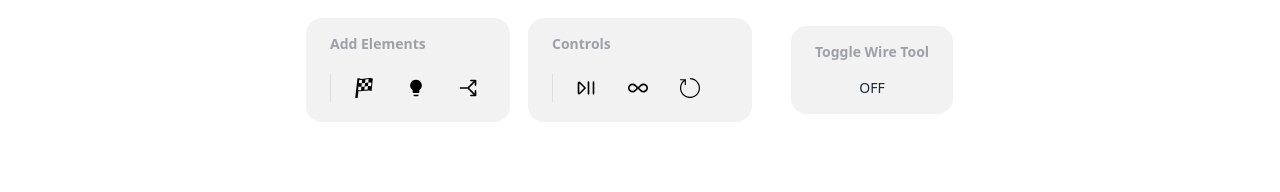
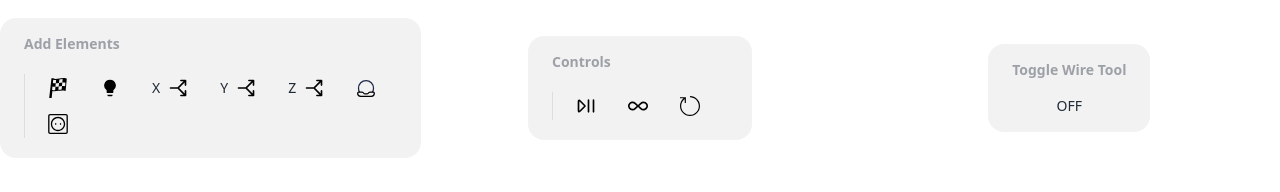
Before and after one commit to AngleSideAngle/Stern-Gerlach-Simulator, a SvelteKit app: page / in a window 1280 px wide. Shown: the part 162-354 px from the top of the page. Built offline with nearby package versions, Linux system fonts and the light colour scheme.

Commit message:
added more elements

```diff
--- a/src/lib/Simulation.ts
+++ b/src/lib/Simulation.ts
@@ -1,15 +1,17 @@
-import { e, string } from "mathjs";
+import { count, e, string } from "mathjs";
 import { StateVector } from "./StateVector";
 
 export class Simulation {
     head: Starter;
     static visitedChildren = new Set<string>();
+    static bsCounter = 0;
     constructor(){
         this.head = new Starter();
     }
 
     public isValid(): Validity{
         Simulation.visitedChildren = new Set<string>();
+        Simulation.bsCounter = 0;
         let n = this.head;
         if (n instanceof Starter){
             return this.isValidHelper(n);
@@ -17,12 +19,20 @@ export class Simulation {
         return Validity.HEADNOTSTARTER;
     }
     private isValidHelper(n: Element): Validity{
-        if (Simulation.visitedChildren.has(n.id)) return Validity.LOOP;
+        if (Simulation.visitedChildren.has(n.id)){
+            Simulation.bsCounter++;
+            if (Simulation.bsCounter > 100){
+                return Validity.LOOP;
+            }
+        }
         Simulation.visitedChildren.add(n.id);
 
         if (n instanceof Ender && n.children.length != 0) return Validity.BADENDER;
 
         if (n instanceof SternGerlachDevice && n.children.length != 2) return Validity.BADSG;
+
+        if (n instanceof Joiner && n.children.length != 1) return Validity.BADJOINER;
+
 
         if (n.children.length == 0){
 
@@ -49,6 +59,7 @@ export enum Validity{
     OTHER = "Unknown Error",
     BADENDER = "Ender is in the wrong position",
     HEADNOTSTARTER = "Head of simulation must be a starter",
+    BADJOINER = "Joiners must have one output",
     BADSG = "Stern-Gerlach devices must have two outputs",
     NOENDER = "All paths must finish with an ender",
     VALID = "All Clear!"
@@ -75,13 +86,19 @@ export class SternGerlachDevice implements Element{
     children: Element[];
     name: string;
     id: string;
-    constructor(){
+    spinType: Spin;
+    constructor(spinType: Spin){
         this.children = [];
-        this.name = "stern gerlach device";
+        this.name = spinType + ": stern gerlach device";
         this.id = "sg" + Math.random();
+        this.spinType = spinType;
     }
 
 }
+
+
+
+export type Spin = "X" | "Y" | "Z";
 
 export class Detector implements Element{
     children: Element[];
@@ -93,6 +110,28 @@ export class Detector implements Element{
         this.id = "d" + Math.random();
     }
 
+}
+
+export class ExtensionCord implements Element {
+    children: Element[];
+    name: string;
+    id: string;
+    constructor(){
+        this.children = [];
+        this.name = "Extension Coord";
+        this.id = "e" + Math.random();
+    }
+}
+
+export class Joiner implements Element{
+    children: Element[];
+    name: string;
+    id: string;
+    constructor(){
+        this.children = [];
+        this.name = "joiner";
+        this.id = "j" + Math.random();
+    }
 }
 
 export class Ender implements Element{
@@ -107,6 +146,8 @@ export class Ender implements Element{
 
 }
 
+
+
 export class ElementContainer{
     element: Element;
     x: number;
@@ -117,6 +158,8 @@ export class ElementContainer{
         this.y = y;
     }
 }
+
+
 
 export class Wire{
     start: {x: number, y:number}
--- a/src/routes/+page.svelte
+++ b/src/routes/+page.svelte
@@ -1,7 +1,7 @@
 <script lang="ts">
 
   import ElementDraggable from '$lib/ElementDraggable.svelte';
-  import { Detector, ElementContainer, type Element, Ender, Simulation, Starter, SternGerlachDevice, Wire, Validity } from '$lib/Simulation';
+  import { Detector, ElementContainer, type Element, Ender, Simulation, Starter, SternGerlachDevice, Wire, Validity, Joiner, ExtensionCord } from '$lib/Simulation';
     import { StateVector } from '$lib/StateVector';
   import { onMount } from 'svelte';
   import { Stage, Layer, Text, Line, Arrow } from 'svelte-konva';
@@ -174,9 +174,27 @@
               </button>
             </li>
             <li>
-              <button on:click={()=>{toggledElementType = new SternGerlachDevice(), isWireToggled = false;}}>
+              <button on:click={()=>{toggledElementType = new SternGerlachDevice("X"), isWireToggled = false;}}>
+                X
                 <svg class="h-5 w-5" viewBox="0 0 48 48" xmlns="http://www.w3.org/2000/svg" fill="#000000"><g id="SVGRepo_bgCarrier" stroke-width="0"></g><g id="SVGRepo_tracerCarrier" stroke-linecap="round" stroke-linejoin="round"></g><g id="SVGRepo_iconCarrier"> <title>split</title> <g id="Layer_2" data-name="Layer 2"> <g id="invisible_box" data-name="invisible box"> <rect width="48" height="48" fill="none"></rect> </g> <g id="icons_Q2" data-name="icons Q2"> <path d="M44,17V6a2,2,0,0,0-2-2H31a2,2,0,0,0-2,2h0a2,2,0,0,0,2,2h6.2l-14,14H6a2,2,0,0,0-2,2H4a2,2,0,0,0,2,2H23.2l14,14H31a2,2,0,0,0-2,2h0a2,2,0,0,0,2,2H42a2,2,0,0,0,2-2V31a2,2,0,0,0-2-2h0a2,2,0,0,0-2,2v6.2L26.8,24,40,10.8V17a2,2,0,0,0,2,2h0A2,2,0,0,0,44,17Z"></path> </g> </g> </g></svg>              </button>
             </li>
+            <li>
+              <button on:click={()=>{toggledElementType = new SternGerlachDevice("Y"), isWireToggled = false;}}>
+                Y
+                <svg class="h-5 w-5" viewBox="0 0 48 48" xmlns="http://www.w3.org/2000/svg" fill="#000000"><g id="SVGRepo_bgCarrier" stroke-width="0"></g><g id="SVGRepo_tracerCarrier" stroke-linecap="round" stroke-linejoin="round"></g><g id="SVGRepo_iconCarrier"> <title>split</title> <g id="Layer_2" data-name="Layer 2"> <g id="invisible_box" data-name="invisible box"> <rect width="48" height="48" fill="none"></rect> </g> <g id="icons_Q2" data-name="icons Q2"> <path d="M44,17V6a2,2,0,0,0-2-2H31a2,2,0,0,0-2,2h0a2,2,0,0,0,2,2h6.2l-14,14H6a2,2,0,0,0-2,2H4a2,2,0,0,0,2,2H23.2l14,14H31a2,2,0,0,0-2,2h0a2,2,0,0,0,2,2H42a2,2,0,0,0,2-2V31a2,2,0,0,0-2-2h0a2,2,0,0,0-2,2v6.2L26.8,24,40,10.8V17a2,2,0,0,0,2,2h0A2,2,0,0,0,44,17Z"></path> </g> </g> </g></svg>              </button>
+            </li>
+            <li>
+              <button on:click={()=>{toggledElementType = new SternGerlachDevice("Z"), isWireToggled = false;}}>
+                Z
+                <svg class="h-5 w-5" viewBox="0 0 48 48" xmlns="http://www.w3.org/2000/svg" fill="#000000"><g id="SVGRepo_bgCarrier" stroke-width="0"></g><g id="SVGRepo_tracerCarrier" stroke-linecap="round" stroke-linejoin="round"></g><g id="SVGRepo_iconCarrier"> <title>split</title> <g id="Layer_2" data-name="Layer 2"> <g id="invisible_box" data-name="invisible box"> <rect width="48" height="48" fill="none"></rect> </g> <g id="icons_Q2" data-name="icons Q2"> <path d="M44,17V6a2,2,0,0,0-2-2H31a2,2,0,0,0-2,2h0a2,2,0,0,0,2,2h6.2l-14,14H6a2,2,0,0,0-2,2H4a2,2,0,0,0,2,2H23.2l14,14H31a2,2,0,0,0-2,2h0a2,2,0,0,0,2,2H42a2,2,0,0,0,2-2V31a2,2,0,0,0-2-2h0a2,2,0,0,0-2,2v6.2L26.8,24,40,10.8V17a2,2,0,0,0,2,2h0A2,2,0,0,0,44,17Z"></path> </g> </g> </g></svg>              </button>
+            </li>
+            <li>
+              <button on:click={()=>{toggledElementType = new Joiner(), isWireToggled = false;}}>
+                <svg class="h-5 w-5" viewBox="0 0 24 24" fill="none" xmlns="http://www.w3.org/2000/svg"><g id="SVGRepo_bgCarrier" stroke-width="0"></g><g id="SVGRepo_tracerCarrier" stroke-linecap="round" stroke-linejoin="round"></g><g id="SVGRepo_iconCarrier"> <path d="M4.35 17C3.49422 15.597 3 13.9413 3 12.168C3 7.10468 7.02944 3 12 3C16.9706 3 21 7.10468 21 12.168C21 13.9413 20.5058 15.597 19.65 17" stroke="#1C274C" stroke-width="1.5"></path> <path d="M5.63636 22H18.3636C20.3719 22 22 20.3719 22 18.3636C22 17.6105 21.3895 17 20.6364 17H16.8284C16.298 17 15.7893 17.2107 15.4142 17.5858L14.5858 18.4142C14.2107 18.7893 13.702 19 13.1716 19H10.8284C10.298 19 9.78929 18.7893 9.41421 18.4142L8.58579 17.5858C8.21071 17.2107 7.70201 17 7.17157 17H3.36364C2.61052 17 2 17.6105 2 18.3636C2 20.3719 3.62806 22 5.63636 22Z" stroke="#000000" stroke-width="1.5" stroke-linecap="round"></path> </g></svg>
+              </li>
+              <li>
+                <button on:click={()=>{toggledElementType = new ExtensionCord(), isWireToggled = false;}}>
+                  <svg class="h-5 w-5" fill="#000000" version="1.1" id="Capa_1" xmlns="http://www.w3.org/2000/svg" xmlns:xlink="http://www.w3.org/1999/xlink" viewBox="0 0 160.17 160.171" xml:space="preserve"><g id="SVGRepo_bgCarrier" stroke-width="0"></g><g id="SVGRepo_tracerCarrier" stroke-linecap="round" stroke-linejoin="round"></g><g id="SVGRepo_iconCarrier"> <g> <path d="M143.163,0H17.008C8.314,0,1.239,7.075,1.239,15.769v128.632c0,8.692,7.076,15.77,15.77,15.77h126.154 c8.692,0,15.77-7.077,15.77-15.77V15.769C158.932,7.075,151.855,0,143.163,0z M148.419,144.401c0,2.898-2.358,5.257-5.257,5.257 H17.008c-2.898,0-5.256-2.358-5.256-5.257V15.769c0-2.898,2.358-5.256,5.256-5.256h126.154c2.898,0,5.257,2.358,5.257,5.256 V144.401z"></path> <path d="M80.085,22.778c-31.602,0-57.309,25.708-57.309,57.309c0,31.603,25.707,57.306,57.309,57.306 c31.601,0,57.308-25.707,57.308-57.309S111.686,22.778,80.085,22.778z M80.085,126.88c-25.801,0-46.796-20.991-46.796-46.796 c0-25.805,20.995-46.793,46.796-46.793c25.803,0,46.795,20.992,46.795,46.796S105.888,126.88,80.085,126.88z"></path> <path d="M61.688,72.641c-2.902,0-5.256,2.354-5.256,5.256v3.352c0,2.901,2.354,5.256,5.256,5.256s5.256-2.354,5.256-5.256v-3.352 C66.944,74.991,64.59,72.641,61.688,72.641z"></path> <path d="M100.235,72.641c-2.901,0-5.256,2.354-5.256,5.256v3.352c0,2.901,2.354,5.256,5.256,5.256c2.902,0,5.257-2.354,5.257-5.256 v-3.352C105.492,74.991,103.137,72.641,100.235,72.641z"></path> </g> </g></svg>                </li>
               </ul>
         </li>
       </ul>
```
